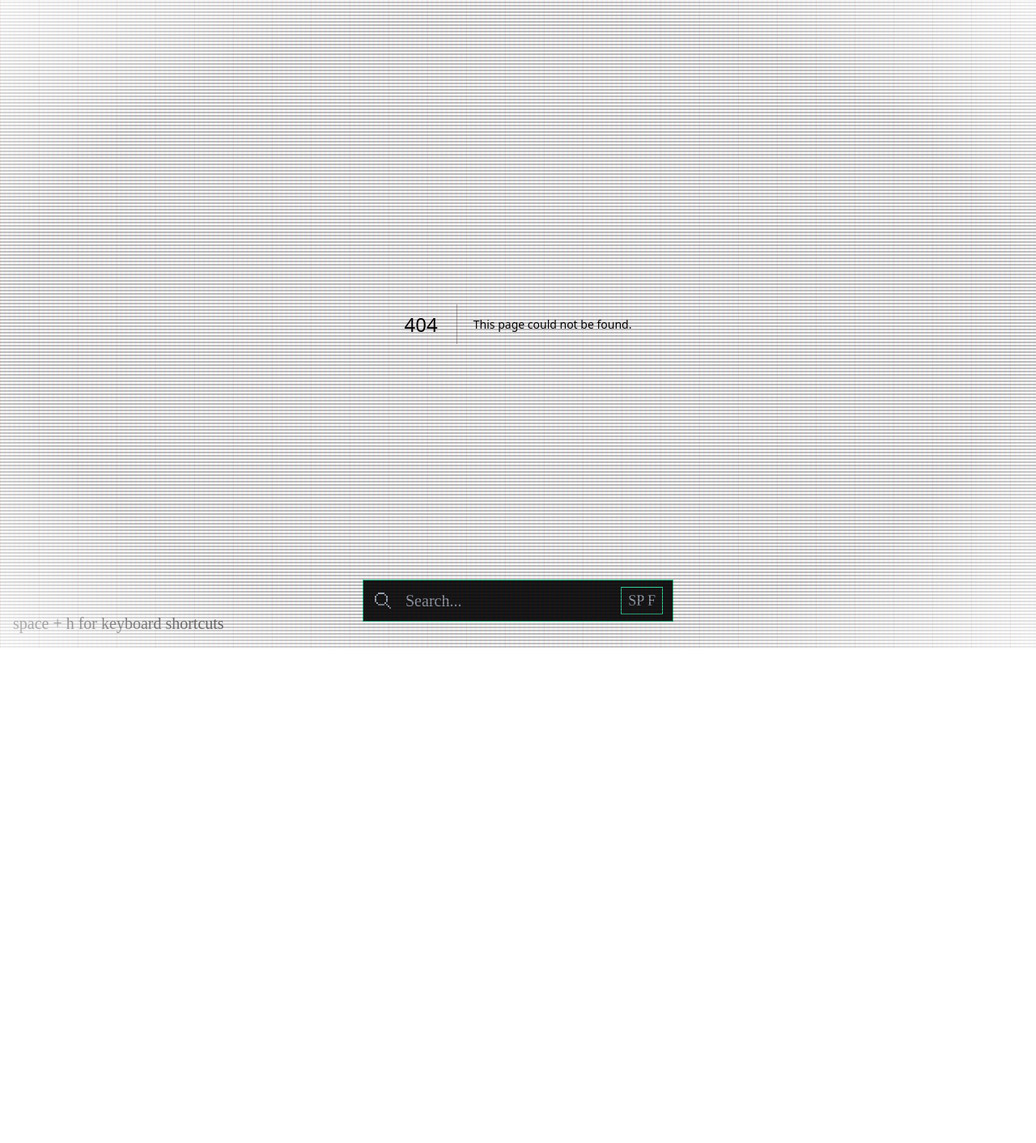
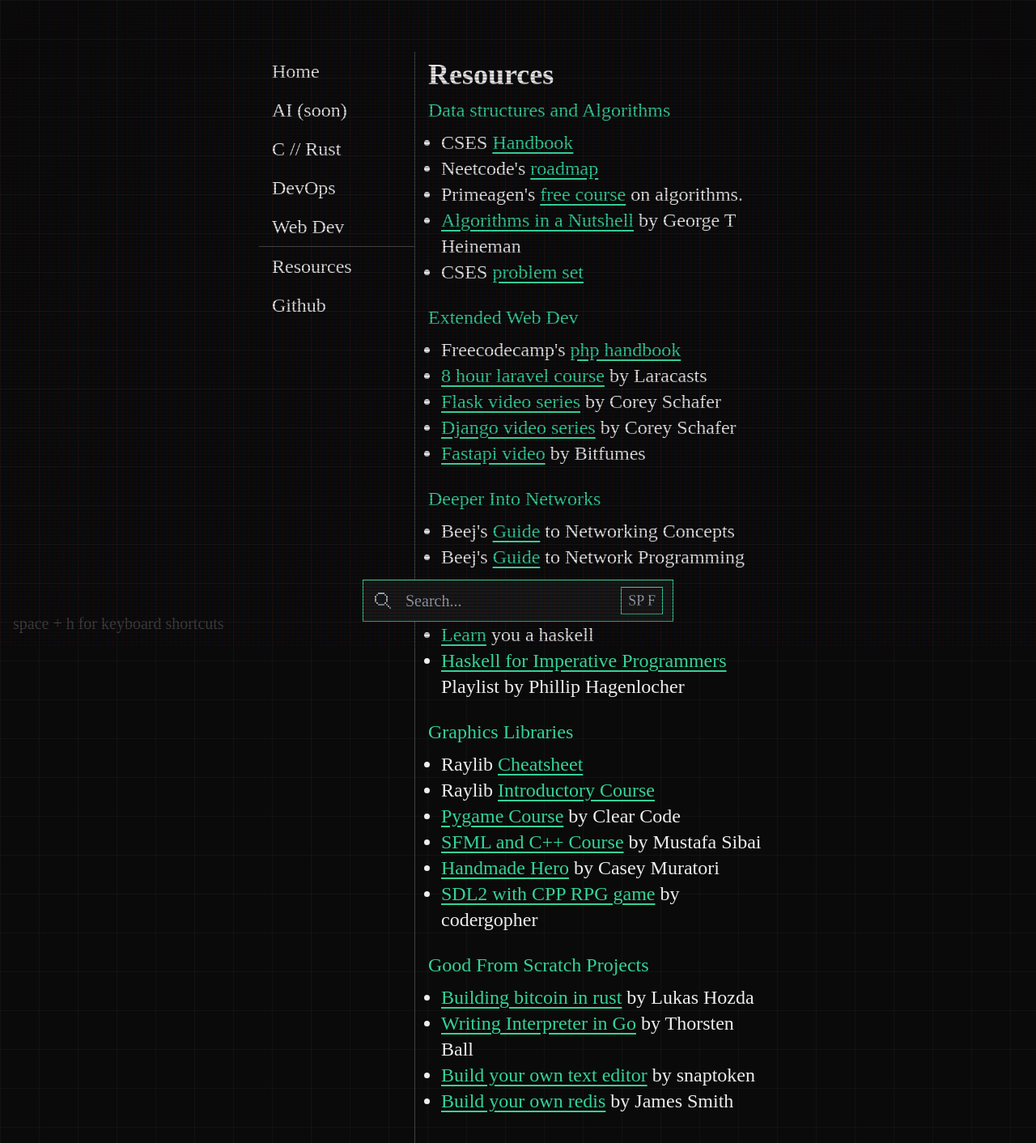
Before and after one commit to namishh/onesemester, a Next.js app: page /res in a window 1280 px wide. Before the commit this address had no page. Shown: the top 1412 px of the page at 81% size. Before the commit the page ends 800 px from the top, so only its background shows below. Built offline with nearby package versions, Linux system fonts and the light colour scheme; a web font is replaced by a local one.

Commit message:
resources

```diff
--- a/app/components/generate.tsx
+++ b/app/components/generate.tsx
@@ -171,13 +171,16 @@
 						</div>
 					))}
 
-
-
-					<a href="https://github.com/namishh/semester"
-						className="border-t-[1px] border-neutral-700 w-full block text-left  px-4 py-2 transition-color bg-transparent hover:bg-neutral-800"
-					>
-						Github
-					</a>
+				<a href="/res"
+					className="w-full block border-t-[1px] border-neutral-700 text-left  px-4 py-2 transition-color bg-transparent hover:bg-neutral-800"
+				>
+					Resources
+				</a>
+				<a href="https://github.com/namishh/semester"
+					className="w-full block text-left  px-4 py-2 transition-color bg-transparent hover:bg-neutral-800"
+				>
+					Github
+				</a>
 				</aside>
 
 				{/* Main content */}
--- a/app/components/selector.tsx
+++ b/app/components/selector.tsx
@@ -7,6 +7,7 @@
   { name: 'low', label: 'C and Rust' },
   { name: 'devops', label: 'DevOps' },
   { name: 'web', label: 'Full Stack Javascript' },
+  {name: "res", label: "Resources"}
 ];
 
 const PathSelector = () => {
--- a/app/components/sidebar.tsx
+++ b/app/components/sidebar.tsx
@@ -50,8 +50,13 @@
 				>
 					Web Dev
 				</a>
+				<a href="/res"
+					className="w-full block border-t-[1px] border-neutral-700 text-left  px-4 py-2 transition-color bg-transparent hover:bg-neutral-800"
+				>
+					Resources
+				</a>
 				<a href="https://github.com/namishh/semester"
-					className="w-full border-t-[1px] border-neutral-700 block text-left  px-4 py-2 transition-color bg-transparent hover:bg-neutral-800"
+					className="w-full block text-left  px-4 py-2 transition-color bg-transparent hover:bg-neutral-800"
 				>
 					Github
 				</a>
--- /dev/null
+++ b/app/res/page.tsx
@@ -0,0 +1,88 @@
+import type { Metadata } from "next";
+import Sidebar from "../components/sidebar";
+
+export const generateMetadata = (): Metadata => {
+  return {
+    title: "Resources | One Semester",
+    description: "Collection of miscellaneous resources.",
+    twitter: {
+      card: 'summary_large_image',
+      title: 'Resources | One Semester',
+      description: 'Collection of miscellaneous resources.',
+      images: ['https://i.imgur.com/wPZN4AU.png'],
+    },
+    openGraph: {
+      siteName: "One Semester",
+      title: 'Resources | One Semester',
+      description: 'Collection of miscellaneous resources.',
+      images: [
+        {
+          url: 'https://i.imgur.com/wPZN4AU.png',
+          width: 800,
+          height: 600,
+        },
+        {
+          url: 'https://i.imgur.com/wPZN4AU.png',
+          width: 1800,
+          height: 1600,
+          alt: 'One Semester Programming Roadmaps',
+        },
+      ],
+    }
+  }
+}
+
+export default function Resources() {
+  return (
+    <div className="flex flex-col min-h-screen items-center justify-center relative">
+      <div className="flex w-full md:w-1/2 py-16">
+        <Sidebar />
+        <main className="flex-1 p-0 md:p-0 w-full md:pl-0 border-l border-neutral-700 ">
+          <h1 className="text-3xl md:text-4xl font-bold mb-2 px-4 pt-2">Resources</h1>
+          <p className="text-2xl px-4 text-emerald-400">Data structures and Algorithms</p>
+					<ul className="list-disc text-2xl ml-4 px-4 py-2">
+						<li>CSES <a href="https://cses.fi/book/book.pdf" className="text-emerald-400 underline underline-offset-4">Handbook</a></li>
+						<li>Neetcode's <a href="https://neetcode.io/roadmap" className="text-emerald-400 underline underline-offset-4">roadmap</a></li>
+						<li>Primeagen's <a href="https://frontendmasters.com/courses/algorithms/" className="text-emerald-400 underline underline-offset-4">free course</a> on algorithms.</li>
+						<li><a href="https://www.oreilly.com/library/view/algorithms-in-a/9780596516246/" className="text-emerald-400 underline underline-offset-4">Algorithms in a Nutshell</a> by George T Heineman</li>
+						<li>CSES <a href="https://cses.fi/problemset/" className="text-emerald-400 underline underline-offset-4">problem set</a></li>
+					</ul>
+          <p className="text-2xl px-4 text-emerald-400 mt-4">Extended Web Dev</p>
+					<ul className="list-disc text-2xl ml-4 px-4 py-2">
+						<li>Freecodecamp's <a href="https://www.freecodecamp.org/news/the-php-handbook/" className="text-emerald-400 underline underline-offset-4">php handbook</a></li>
+						<li><a href="https://www.youtube.com/watch?v=SqTdHCTWqks" className="text-emerald-400 underline underline-offset-4">8 hour laravel course</a> by Laracasts</li>
+						<li><a href="https://www.youtube.com/playlist?list=PL-osiE80TeTs4UjLw5MM6OjgkjFeUxCYH" className="text-emerald-400 underline underline-offset-4">Flask video series</a> by Corey Schafer</li>
+						<li><a href="https://www.youtube.com/playlist?list=PL-osiE80TeTtoQCKZ03TU5fNfx2UY6U4p" className="text-emerald-400 underline underline-offset-4">Django video series</a> by Corey Schafer</li>
+						<li><a href="https://www.youtube.com/watch?v=7t2alSnE2-I" className="text-emerald-400 underline underline-offset-4">Fastapi video</a> by Bitfumes</li>
+						</ul>
+          <p className="text-2xl px-4 text-emerald-400 mt-4">Deeper Into Networks</p>
+					<ul className="list-disc text-2xl ml-4 px-4 py-2">
+						<li>Beej's <a href="https://beej.dev/bgnet0/" className="text-emerald-400 underline underline-offset-4">Guide</a> to Networking Concepts</li>
+						<li>Beej's <a href="https://beej.dev/bgnet/" className="text-emerald-400 underline underline-offset-4">Guide</a> to Network Programming</li>
+					</ul>
+          <p className="text-2xl px-4 text-emerald-400 mt-4">Functional Programming</p>
+					<ul className="list-disc text-2xl ml-4 px-4 py-2">
+						<li><a href="https://learnyouahaskell.com/introduction" className="text-emerald-400 underline underline-offset-4">Learn</a> you a haskell</li>
+						<li><a href="https://www.youtube.com/playlist?list=PLe7Ei6viL6jGp1Rfu0dil1JH1SHk9bgDV" className="text-emerald-400 underline underline-offset-4">Haskell for Imperative Programmers</a> Playlist by Phillip Hagenlocher</li>
+					</ul>
+          <p className="text-2xl px-4 text-emerald-400 mt-4">Graphics Libraries</p>
+					<ul className="list-disc text-2xl ml-4 px-4 py-2">
+						<li>Raylib <a href="https://www.raylib.com/cheatsheet/cheatsheet.html" className="text-emerald-400 underline underline-offset-4">Cheatsheet</a></li>
+						<li>Raylib <a href="https://github.com/raysan5/raylib-intro-course" className="text-emerald-400 underline underline-offset-4">Introductory Course</a></li>
+            <li><a href="https://www.youtube.com/watch?v=8OMghdHP-zs" className="text-emerald-400 underline underline-offset-4">Pygame Course</a> by Clear Code</li>
+            <li><a href="https://www.youtube.com/watch?v=keRIiXJoQP8&list=PLs6oRBoE2-Q_fX_rzraQekRoL7Kr7s5xi&index=2" className="text-emerald-400 underline underline-offset-4">SFML and C++ Course</a> by Mustafa Sibai </li>
+            <li><a href="https://guide.handmadehero.org/" className="text-emerald-400 underline underline-offset-4">Handmade Hero</a> by Casey Muratori</li>
+            <li><a href="https://www.youtube.com/watch?v=KsG6dJlLBDw&list=PL2RPjWnJduNmXHRYwdtublIPdlqocBoLS&index=1" className="text-emerald-400 underline underline-offset-4">SDL2 with CPP RPG game</a> by codergopher</li>
+					</ul>
+          <p className="text-2xl px-4 text-emerald-400 mt-4">Good From Scratch Projects</p>
+					<ul className="list-disc mb-12 text-2xl ml-4 px-4 py-2">
+						<li><a href="https://drive.google.com/file/d/17TJP4TNKxS0cqK23lUmAJJ6xR_iXYGUS/view" className="text-emerald-400 underline underline-offset-4">Building bitcoin in rust</a> by Lukas Hozda</li>
+						<li><a href="https://interpreterbook.com/" className="text-emerald-400 underline underline-offset-4">Writing Interpreter in Go</a> by Thorsten Ball</li>
+						<li><a href="https://viewsourcecode.org/snaptoken/kilo/" className="text-emerald-400 underline underline-offset-4">Build your own text editor</a> by snaptoken</li>
+						<li><a href="https://build-your-own.org/redis/" className="text-emerald-400 underline underline-offset-4">Build your own redis</a> by James Smith</li>
+					</ul>
+        </main>
+      </div>
+    </div>
+  );
+}
```
